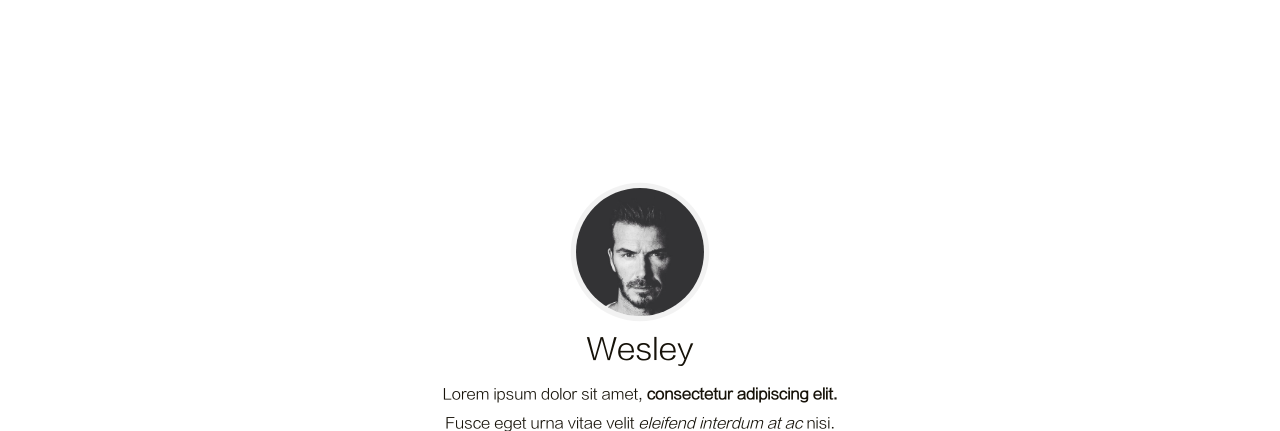
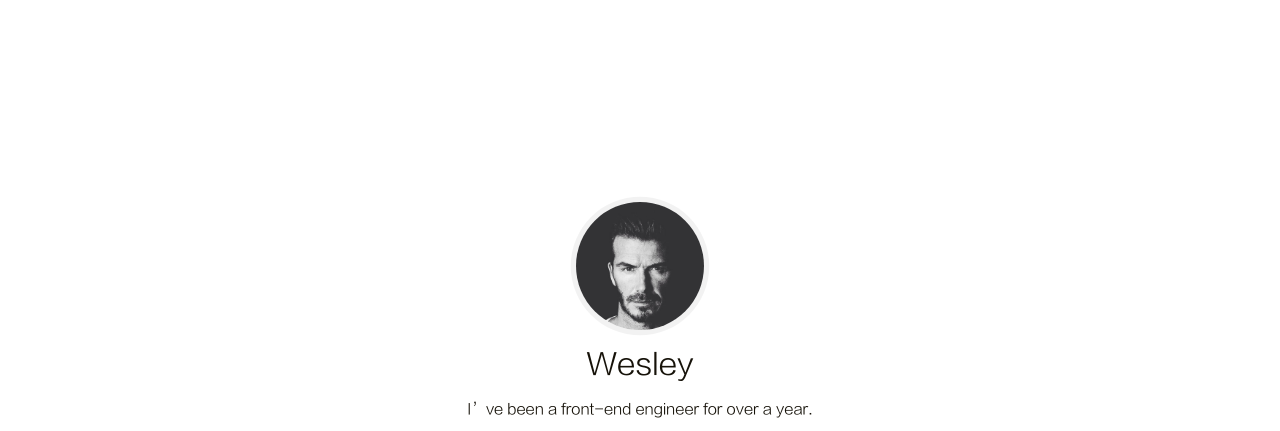
Before and after one commit to hsiang119/hsiang119.github.io, a plain HTML site: page index.html in a window 1280 px wide. Shown: the part 67-498 px from the top of the page. Drawn offline with Linux system fonts and the light colour scheme.

Commit message:
Site updated: 2023-10-17 17:00:19

```diff
--- a/index.html
+++ b/index.html
@@ -13,7 +13,7 @@
 
 
 
-<title>Hexo</title>
+<title>Wesley&#39;s Blog</title>
 
 
 
@@ -131,7 +131,7 @@
             <a href="/archives"><img src="/image/avatar.jpeg"></a>
         </div>
         <div class="nickname">Wesley</div>
-        <div class="description"><p>Lorem ipsum dolor sit amet, <strong>consectetur adipiscing elit.</strong> <br>Fusce eget urna vitae velit <em>eleifend interdum at ac</em> nisi.</p>
+        <div class="description"><p>I’ve been a front-end engineer for over a year.</p>
 </div>
         <div class="links">
 
```
Also changed, not shown: 2023/10/17/hello-world/index.html (+1 -1 lines), archives/2023/10/index.html (+1 -1 lines), archives/2023/index.html (+1 -1 lines), archives/index.html (+1 -1 lines).
